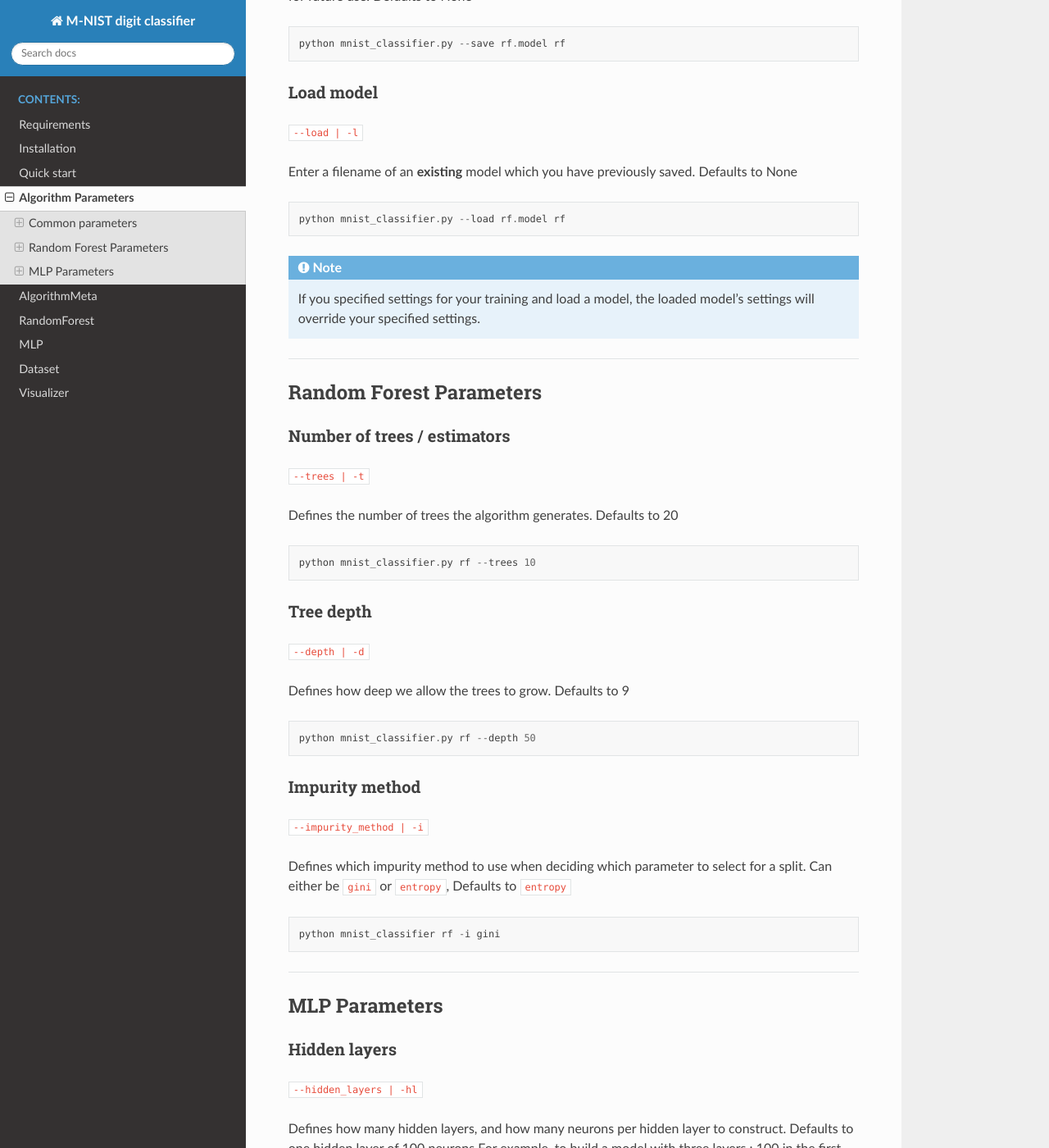
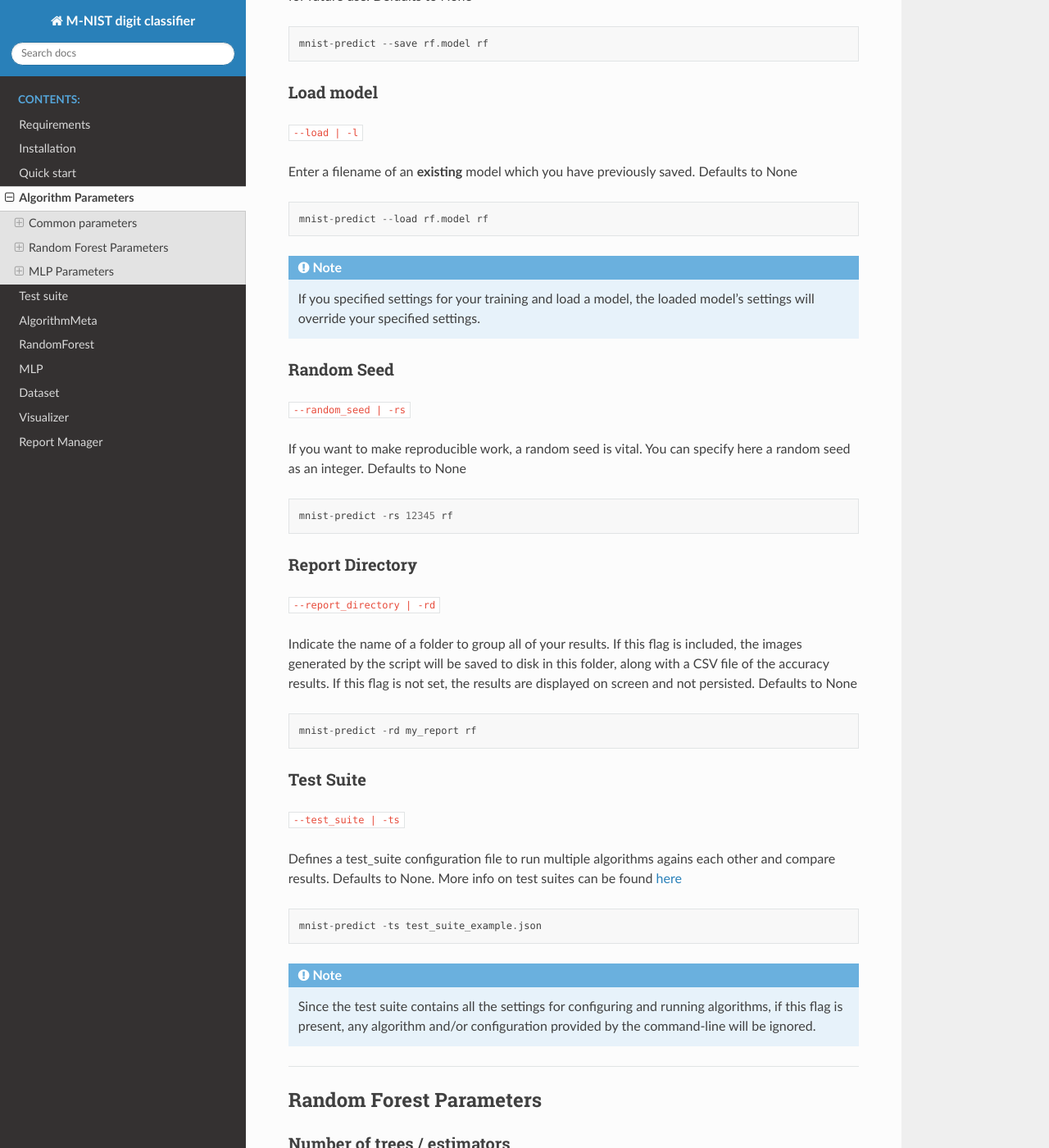
Before and after one commit to sandrich/classifying_digits_mnist, a Sphinx documentation site: the page built from doc/usage/params.rst, in a window 1280 px wide and 1400 px high, scrolled down 451 px. Shown: the whole window at 82% size. Built offline with Sphinx 7.4.7 and the Read the Docs theme 2.0.0, drawn with Linux system fonts in a browser that asks for light colours; some of the changed text lies outside the part shown.

Commit message:
Documentation ready, merge-ready

```diff
--- a/doc/conf.py
+++ b/doc/conf.py
@@ -15,7 +15,7 @@
 import sphinx_rtd_theme
 
 sys.path.insert(0, os.path.abspath('..'))
-sys.path.insert(0, os.path.abspath('../src'))
+sys.path.insert(0, os.path.abspath('../mnist_classifier'))
 
 # -- Project information -----------------------------------------------------
 
--- a/doc/usage/params.rst
+++ b/doc/usage/params.rst
@@ -17,7 +17,7 @@
 Enter a filename for the model to save its trained state once it has finished training. It can be used for future use.
 Defaults to None
 ::
-    python mnist_classifier.py --save rf.model rf
+    mnist-predict --save rf.model rf
 
 
 Load model
@@ -26,11 +26,43 @@
 
 Enter a filename of an **existing** model which you have previously saved. Defaults to None
 ::
-    python mnist_classifier.py --load rf.model rf
+    mnist-predict --load rf.model rf
 
 
 .. NOTE::
     If you specified settings for your training and load a model, the loaded model's settings will override your specified settings.
+
+Random Seed
+^^^^^^^^^^^
+``--random_seed | -rs``
+
+If you want to make reproducible work, a random seed is vital. You can specify here a random seed as an integer.
+Defaults to None
+::
+    mnist-predict -rs 12345 rf
+
+Report Directory
+^^^^^^^^^^^^^^^^
+``--report_directory | -rd``
+
+Indicate the name of a folder to group all of your results. If this flag is included, the images generated by the script
+will be saved to disk in this folder, along with a CSV file of the accuracy results. If this flag is not set, the
+results are displayed on screen and not persisted. Defaults to None
+::
+    mnist-predict -rd my_report rf
+
+Test Suite
+^^^^^^^^^^
+``--test_suite | -ts``
+
+Defines a test_suite configuration file to run multiple algorithms agains each other and compare results. Defaults to
+None. More info on test suites can be found :doc:`here <./test_suite>`
+::
+    mnist-predict -ts test_suite_example.json
+
+.. NOTE::
+    Since the test suite contains all the settings for configuring and running algorithms, if this flag is present,
+    any algorithm and/or configuration provided by the command-line will be ignored.
 
 -----------
 
@@ -43,7 +75,7 @@
 
 Defines the number of trees the algorithm generates. Defaults to 20
 ::
-    python mnist_classifier.py rf --trees 10
+    mnist-predict rf --trees 10
 
 Tree depth
 ^^^^^^^^^^
@@ -51,7 +83,7 @@
 
 Defines how deep we allow the trees to grow. Defaults to 9
 ::
-    python mnist_classifier.py rf --depth 50
+    mnist-predict rf --depth 50
 
 Impurity method
 ^^^^^^^^^^^^^^^
@@ -68,14 +100,14 @@
 ==============
 
 Hidden layers
-^^^^^^^^^^^^
+^^^^^^^^^^^^^
 ``--hidden_layers | -hl``
 
 Defines how many hidden layers, and how many neurons per hidden layer to construct.
 Defaults to one hidden layer of 100 neurons
 For example, to build a model with three layers : 100 in the first, 25 in the second, and 15 in the third, you would use:
 ::
-    python mnist_classifier.py mlp -hl 100 25 15
+    mnist-predict mlp -hl 100 25 15
 
 Alpha bias
 ^^^^^^^^^^
@@ -83,7 +115,7 @@
 
 Defines the alpha bias of the MLP. Defaults to 0.0001
 ::
-    python mnist_classifier.py mlp -a 0.01
+    mnist-predict mlp -a 0.01
 
 Batch Size
 ^^^^^^^^^^
@@ -91,7 +123,7 @@
 
 Defines the size of the training batches. Defaults to 200
 ::
-    python mnist_classifier.py mlp -b 50
+    mnist-predict mlp -b 50
 
 Maximum iterations
 ^^^^^^^^^^^^^^^^^^
@@ -101,7 +133,7 @@
 Note that the algorithm might not do exactly this many iterations if no improvement is seen after several iterations.
 Defaults to 200.
 ::
-    python mnist_classifier.py mlp -i 10
+    mnist-predict mlp -i 10
 
 Verbose mode
 ^^^^^^^^^^^^
@@ -109,4 +141,4 @@
 
 Makes the algorithm print out each iteration step.
 ::
-    python mnist_classifier.py mlp -v
+    mnist-predict mlp -v
--- a/doc/usage/quickstart.rst
+++ b/doc/usage/quickstart.rst
@@ -6,9 +6,9 @@
 The simplest "out-of-the-box" way to run the script is to call the script with either the ``rf`` or ``mlp`` flags: ::
 
     # run the train/test with a Random Forest
-    python mnist_classifier.py rf
+    mnist-predict rf
 
     # run the train/test with an MLP
-    python mnist_classifier.py mlp
+    mnist-predict mlp
 
 Both algorithms have default settings, so no additional input is required.
--- a/mnist_classifier/__init__.py
+++ b/mnist_classifier/__init__.py
@@ -0,0 +1,3 @@
+"""Mnist Classifier Module"""
+import sys
+sys.path.append(".")
--- a/requirements.txt
+++ b/requirements.txt
@@ -3,5 +3,6 @@
 numpy==1.19.1
 requests==2.24.0
 matplotlib==3.3.1
+pandas==1.1.2
 pytest-runner==5.2
 python-dateutil==2.8.1
```
Also changed, not shown: doc/api/api_ref.rst (+13 -5 lines), doc/index.rst (+8 -7 lines), doc/usage/installation.rst (+26 -5 lines), doc/usage/test_suite.rst (added, +64 -0 lines), doc/img/test_suite_folders.png (added), doc/img/test_suite_results.png (added), 1 other file.
